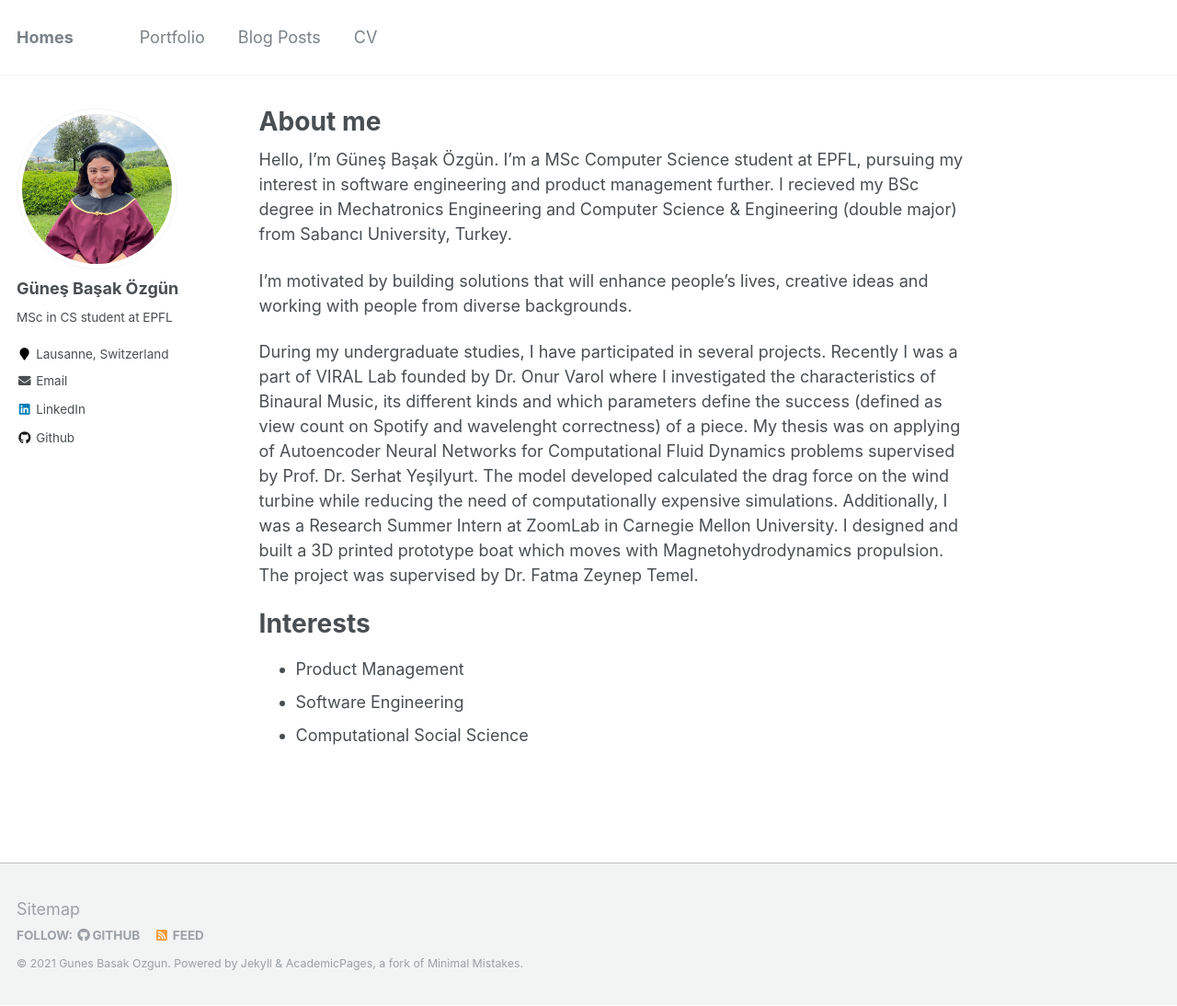
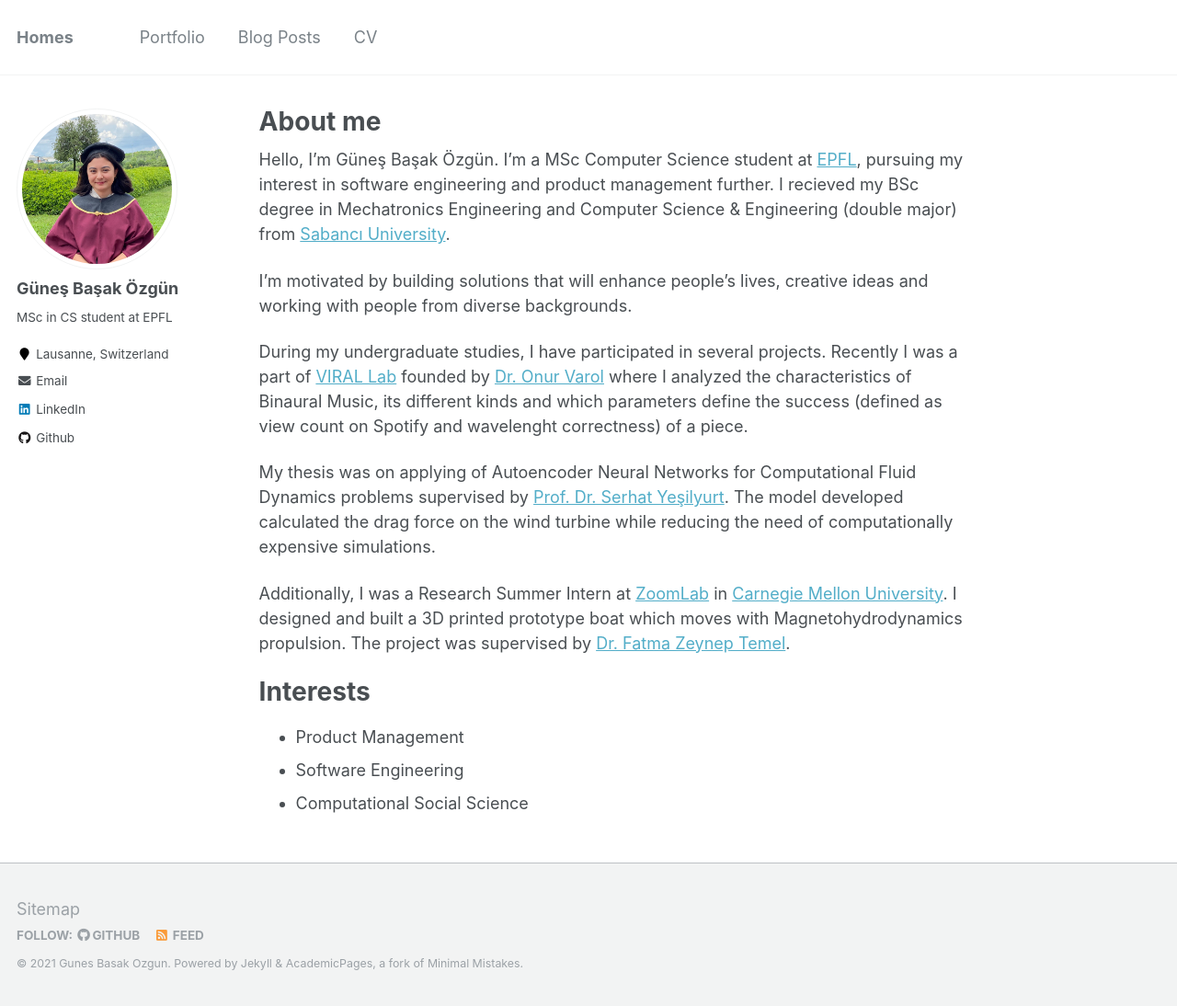
Before and after one commit to gozgun/gozgun.github.io, a Jekyll site: the page built from _pages/about.md, in a window 1280 px wide and 1094 px high. Shown: the whole window at 92% size. Built offline with Jekyll 4.4.1, drawn with Linux system fonts in a browser that asks for light colours.

Commit message:
Add links

```diff
--- a/_pages/about.md
+++ b/_pages/about.md
@@ -8,13 +8,15 @@ redirect_from:
   - /about.html
 ---
 
-Hello, I'm Güneş Başak Özgün. I'm a MSc Computer Science student at EPFL, pursuing my interest in software engineering and product management further. I recieved my BSc degree in Mechatronics Engineering and Computer Science & Engineering (double major) from Sabancı University, Turkey.
+Hello, I'm Güneş Başak Özgün. I'm a MSc Computer Science student at [EPFL](https://www.epfl.ch/en/), pursuing my interest in software engineering and product management further. I recieved my BSc degree in Mechatronics Engineering and Computer Science & Engineering (double major) from [Sabancı University](https://www.sabanciuniv.edu/en/).
 
 I'm motivated by building solutions that will enhance people's lives, creative ideas and working with people from diverse backgrounds.
 
-During my undergraduate studies, I have participated in several projects. Recently I was a part of VIRAL Lab founded by Dr. Onur Varol where I investigated the characteristics of Binaural Music, its different kinds and which parameters define the success (defined as view count on Spotify and wavelenght correctness) of a piece.
-My thesis was on applying of Autoencoder Neural Networks for Computational Fluid Dynamics problems supervised by Prof. Dr. Serhat Yeşilyurt. The model developed calculated the drag force on the wind turbine while reducing the need of computationally expensive simulations.
-Additionally, I was a Research Summer Intern at ZoomLab in Carnegie Mellon University. I designed and built a 3D printed prototype boat which moves with Magnetohydrodynamics propulsion. The project was supervised by Dr. Fatma Zeynep Temel.
+During my undergraduate studies, I have participated in several projects. Recently I was a part of [VIRAL Lab](http://varollab.com/) founded by [Dr. Onur Varol](http://www.onurvarol.com/) where I analyzed the characteristics of Binaural Music, its different kinds and which parameters define the success (defined as view count on Spotify and wavelenght correctness) of a piece.
+
+My thesis was on applying of Autoencoder Neural Networks for Computational Fluid Dynamics problems supervised by [Prof. Dr. Serhat Yeşilyurt](http://people.sabanciuniv.edu/syesilyurt/). The model developed calculated the drag force on the wind turbine while reducing the need of computationally expensive simulations.
+
+Additionally, I was a Research Summer Intern at [ZoomLab](https://www.zoomlab.ri.cmu.edu/) in [Carnegie Mellon University](https://www.cmu.edu/). I designed and built a 3D printed prototype boat which moves with Magnetohydrodynamics propulsion. The project was supervised by [Dr. Fatma Zeynep Temel](https://www.ri.cmu.edu/ri-faculty/zeynep-temel/).
 
 Interests
 ======
```
